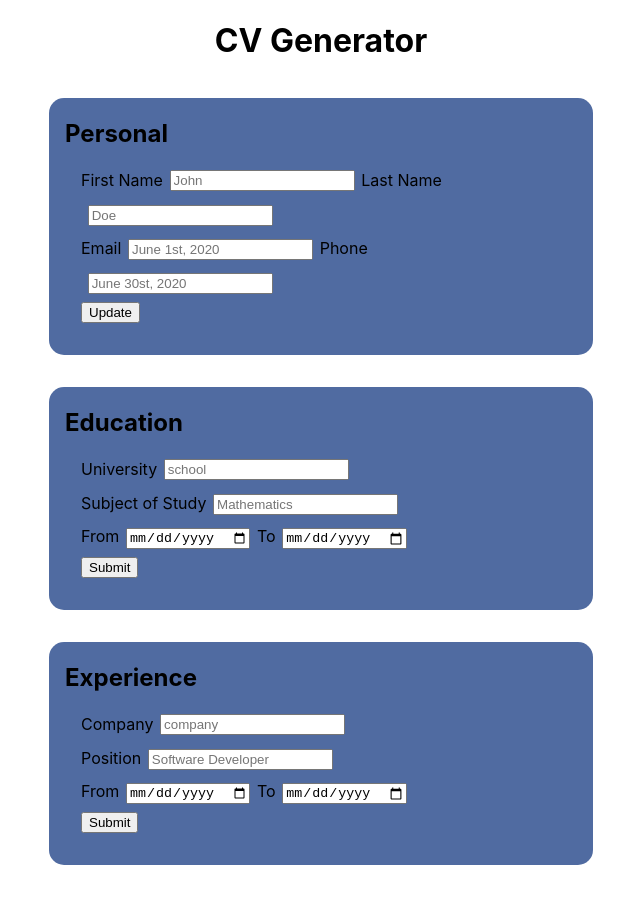
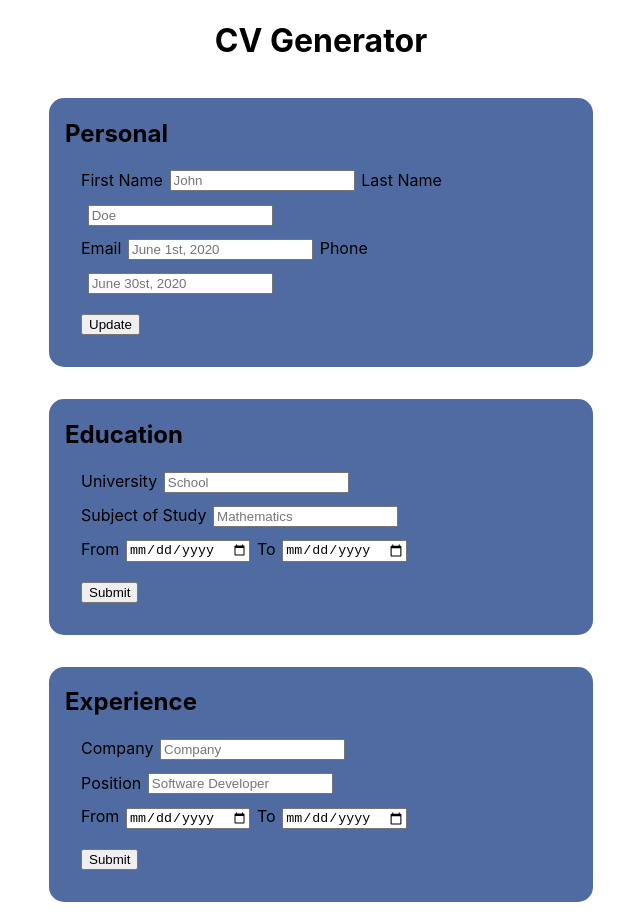
Before and after one commit to victorsmith/cv-application-service, a React (Create React App) app in the folder cv-project/: page / in a window 1280 px wide. Shown: the whole page, without its empty margins (319-959 px from the left). Before the commit the page ends 881 px from the top, so only its background shows below. Built offline with nearby package versions, Linux system fonts and the light colour scheme.

Commit message:
minor tweak

```diff
--- a/cv-project/src/App.css
+++ b/cv-project/src/App.css
@@ -71,3 +71,7 @@ ul {
 h2 {
   margin: 0.2em 0;
 }
+
+button {
+  margin-top: 1em;
+}
--- a/cv-project/src/components/NewEducationEntryForm.js
+++ b/cv-project/src/components/NewEducationEntryForm.js
@@ -50,7 +50,7 @@ class NewEducationEntryForm extends Component {
 					<label htmlFor="school">University</label>
 					<input
 						name="school"
-						placeholder="school"
+						placeholder="School"
 						value={this.state.school}
 						onChange={this.handleChange}
 					/>
@@ -68,7 +68,6 @@ class NewEducationEntryForm extends Component {
 					<label htmlFor="from">From</label>
 					<input
 						name="from"
-						placeholder="June 1st, 2020"
 						value={this.state.from}
 						type="date"
 						onChange={this.handleChange}
@@ -77,9 +76,8 @@ class NewEducationEntryForm extends Component {
 					<label htmlFor="to">To</label>
 					<input
 						name="to"
-						placeholder="June 30st, 2020"
+						type="date"
 						value={this.state.to}
-						type="date"
 						onChange={this.handleChange}
 					/>
 				</div>
--- a/cv-project/src/components/NewWorkEntryForm.js
+++ b/cv-project/src/components/NewWorkEntryForm.js
@@ -38,7 +38,7 @@ class NewWorkEntryForm extends Component {
 					<label htmlFor="company">Company</label>
 					<input
 						name="company"
-						placeholder="company"
+						placeholder="Company"
 						value={this.state.company}
 						onChange={this.handleChange}
 					/>
```
